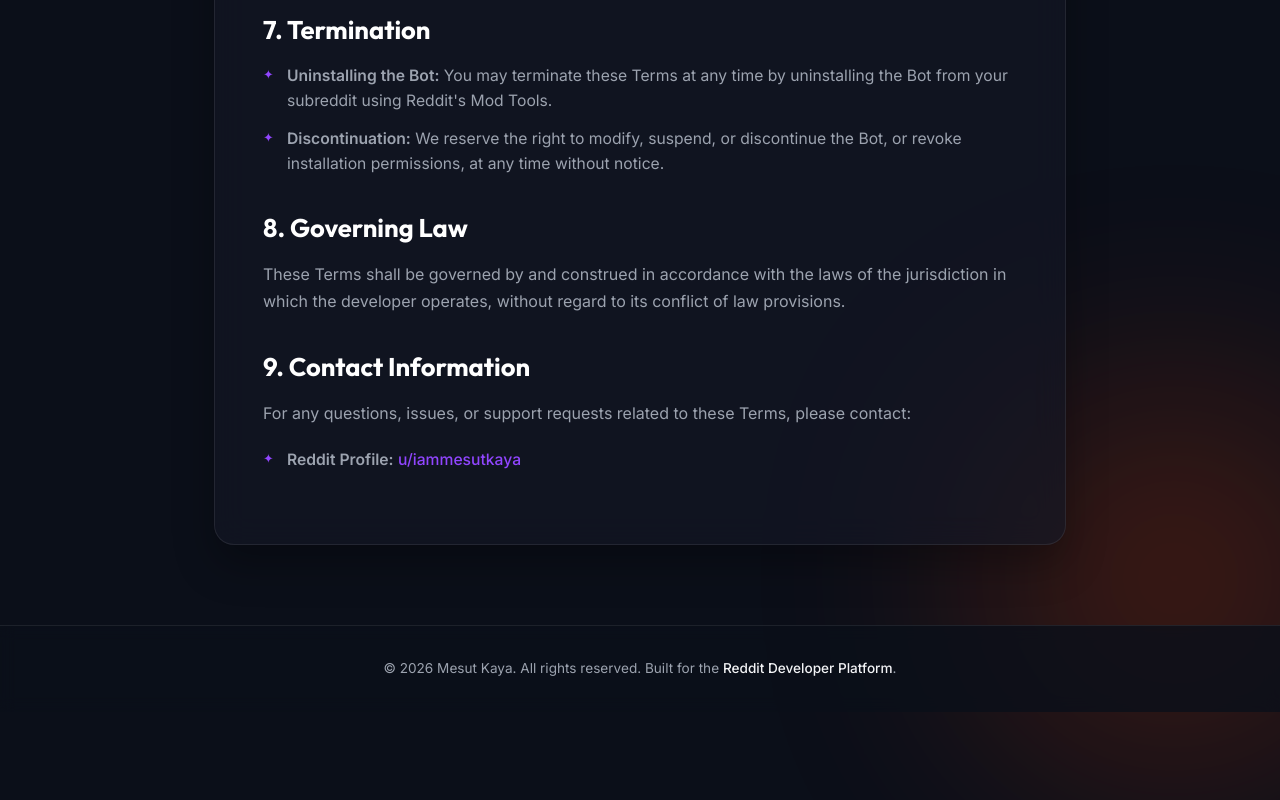
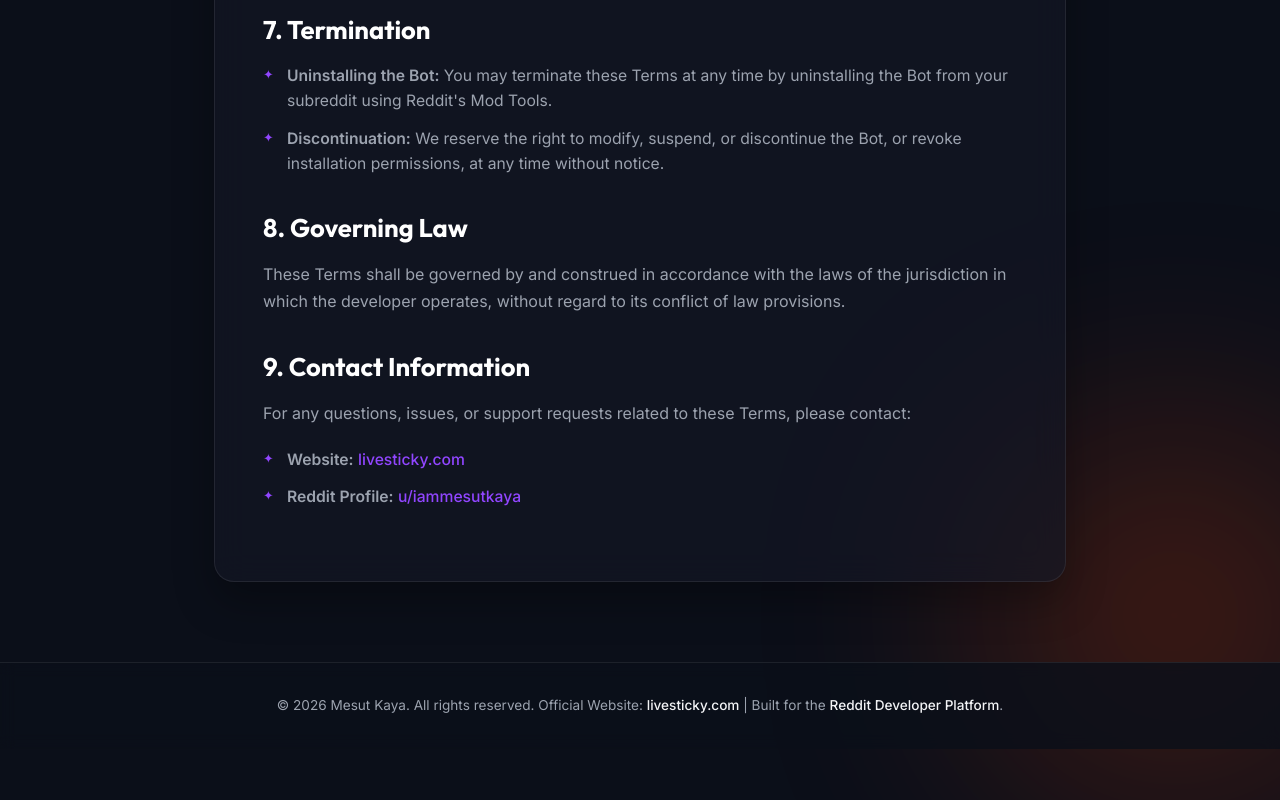
Before and after one commit to iammesutkaya/mesut-is-live, a website: page docs/terms.html in a window 1280 px wide. Shown: the part 2319-3119 px from the top of the page. Before the commit the page ends 3082 px from the top, so only its background shows below. Drawn offline with Linux system fonts and the light colour scheme.

Commit message:
chore: update to devvit 0.13.0, rename project to live-sticky, and add livesticky.com domain documentation

```diff
--- a/docs/terms.html
+++ b/docs/terms.html
@@ -108,6 +108,7 @@
           For any questions, issues, or support requests related to these Terms, please contact:
         </p>
         <ul>
+          <li><strong>Website:</strong> <a href="https://livesticky.com" target="_blank">livesticky.com</a></li>
           <li><strong>Reddit Profile:</strong> <a href="https://www.reddit.com/user/iammesutkaya" target="_blank">u/iammesutkaya</a></li>
         </ul>
       </div>
@@ -115,7 +116,7 @@
   </div>
 
   <footer>
-    <p>&copy; 2026 Mesut Kaya. All rights reserved. Built for the <a href="https://developers.reddit.com/" target="_blank">Reddit Developer Platform</a>.</p>
+    <p>&copy; 2026 Mesut Kaya. All rights reserved. Official Website: <a href="https://livesticky.com" target="_blank">livesticky.com</a> | Built for the <a href="https://developers.reddit.com/" target="_blank">Reddit Developer Platform</a>.</p>
   </footer>
 
 </body>
--- a/package.json
+++ b/package.json
@@ -4,7 +4,7 @@
   "license": "BSD-3-Clause",
   "type": "module",
   "dependencies": {
-    "@devvit/public-api": "0.12.24"
+    "@devvit/public-api": "0.13.0"
   },
   "devDependencies": {
     "typescript": "5.8.3"
```
Also changed, not shown: PRIVACY_POLICY.md (+1 -0 lines), TERMS_OF_SERVICE.md (+1 -0 lines), docs/index.html (+1 -1 lines), docs/privacy.html (+2 -1 lines), 2 other files.
